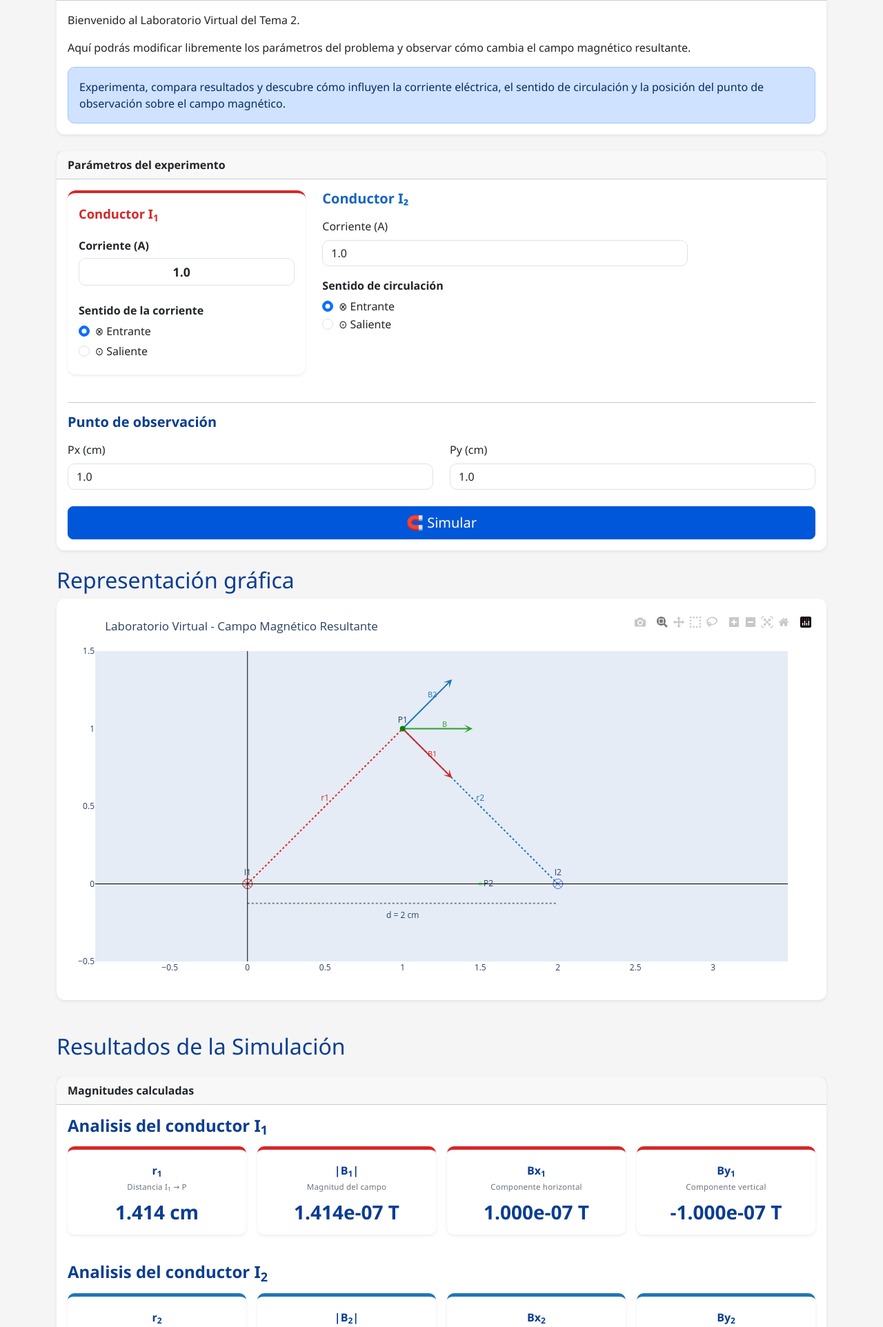
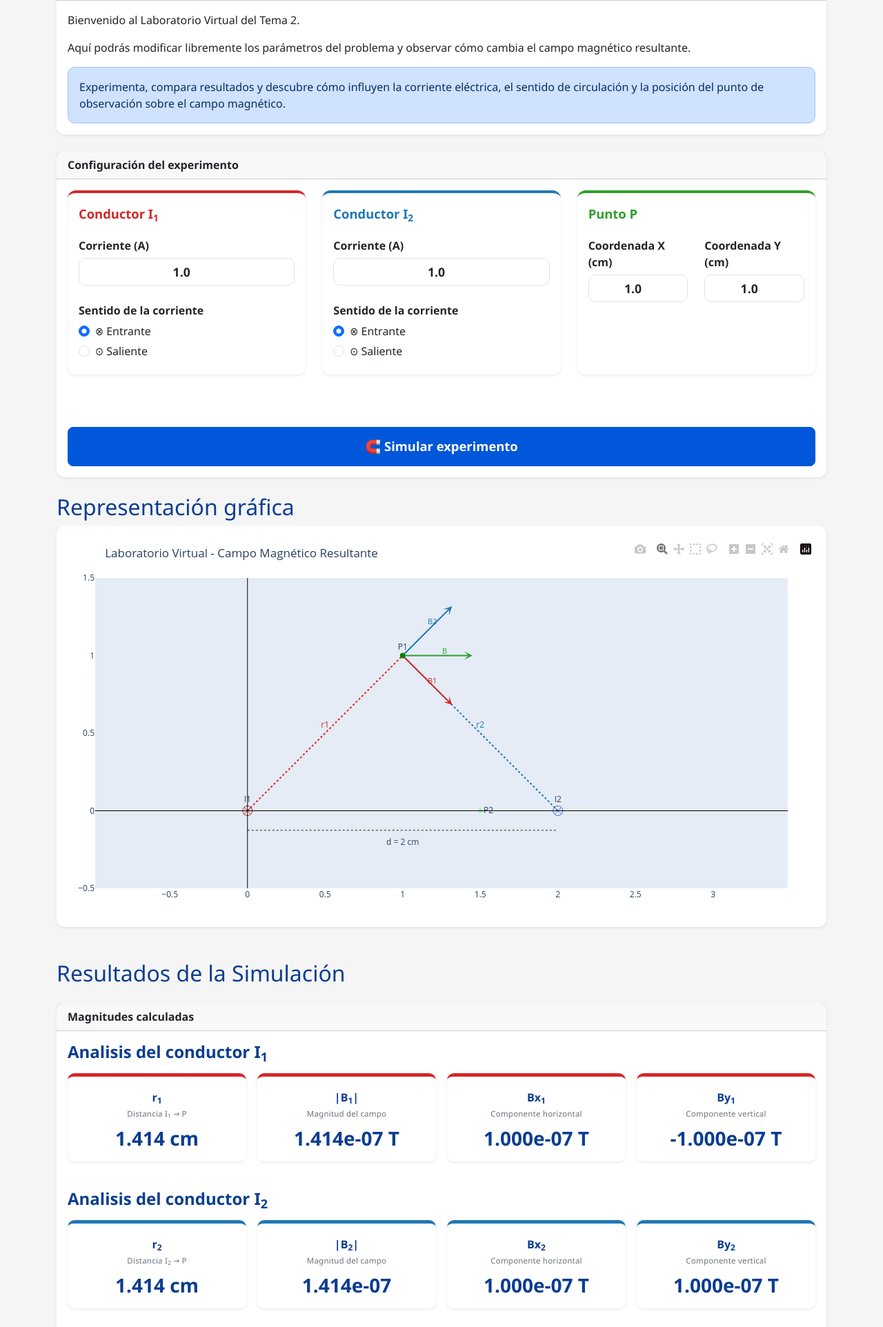
Before and after one commit to jhgakiyama/electromagnetismo-simulator, a Flask app: page /tema2/laboratorio in a window 1280 px wide. Shown: the part 353-2277 px from the top of the page at 69% size. Run offline with Flask 3, Linux system fonts and the light colour scheme; some libraries are stand-ins or nearby versions.

Commit message:
Cambio las card de I2 y punto P

```diff
--- a/app/templates/tema2_laboratorio.html
+++ b/app/templates/tema2_laboratorio.html
@@ -28,9 +28,7 @@
 
 <form method="POST">
 <div class="card shadow-sm mb-4">
-    <div class="card-header fw-bold">
-        Parámetros del experimento
-    </div>
+    <div class="card-header fw-bold">Configuración del experimento</div>
 
     <div class="card-body">
         <div class="row">
@@ -80,99 +78,93 @@
     </div>
 
             <!-- Conductor I2 -->
-            <div class="col-md-6 mb-4">
-                <h5 class="titulo-bloque conductor-i2">Conductor I₂</h5>
-                <label class="form-label">
-                    Corriente (A)
-                </label>
+    <div class="col-lg-4 mb-4">
+        <div class="experiment-card experiment-i2">
+            <div class="card-body">
+                <div class="experiment-title">Conductor I<sub>2</sub></div>
+
+                <div class="mb-4">
+                    <label class="experiment-label">Corriente (A)</label>
 
                     <input
                         class="form-control"
                         type="number"
+                        step="0.1"
                         name="corriente2"
                         value="{{ resultado.parametros.corriente2 }}"
-                    step="0.1"
-                    min="0.1"
-                    max="20"
-                >
+                        required>
+                </div>
 
-                <div class="mt-3">
-                    <label class="form-label parametro-laboratorio">
-                        Sentido de circulación
-                    </label>
+                <div>
+                    <label class="experiment-label">Sentido de la corriente</label>
+                    <div class="form-check">
+                        <input
+                            class="form-check-input"
+                            type="radio"
+                            name="sentido2"
+                            value="entrante"
+                            {% if resultado.parametros.sentido2=="entrante" %}checked{% endif %}>
+
+                        <label class="form-check-label">⊗ Entrante</label>
+                    </div>
 
                     <div class="form-check">
                         <input
                             class="form-check-input"
                             type="radio"
                             name="sentido2"
-                            value="entrante"
-                            {% if resultado.parametros.sentido2 == "entrante" %}
-                                checked
-                            {% endif %}
-                        >
-
-                        <label class="form-check-label corriente-entrante">
-                            ⊗ Entrante
-                        </label>
-                    </div>
-                    <div class="form-check">
-                        <input
-                            class="form-check-input"
-                            type="radio"
-                            name="sentido2"
                             value="saliente"
-                            {% if resultado.parametros.sentido2 == "saliente" %}
-                                checked
-                            {% endif %}
-                        >
-                        <label class="form-check-label corriente-saliente">
-                            ⊙ Saliente
-                        </label>
+                            {% if resultado.parametros.sentido2=="saliente" %}checked{% endif %}>
+                        <label class="form-check-label">⊙ Saliente</label>
                     </div>
                 </div>
             </div>
         </div>
-        <hr>
-        <h5 class="titulo-bloque">Punto de observación</h5>
+    </div>
+
+
+    <div class="col-lg-4 mb-4">
+        <div class="experiment-card experiment-p">
+            <div class="card-body">
+                <div class="experiment-title">Punto P</div>
                 <div class="row">
-            <div class="col-md-6">
-                <label class="form-label">
-                    Px (cm)
-                </label>
+                    <div class="col-md-6 mb-3">
+                        <label class="experiment-label">Coordenada X (cm)</label>
                         <input
                             class="form-control"
                             type="number"
+                            step="0.1"
                             name="px"
                             value="{{ resultado.parametros.px }}"
-                    step="0.1"
-                    min="-5"
-                    max="5"
+                            required
                         >
+                    </div>
 
-            </div>
-            <div class="col-md-6">
-                <label class="form-label">
-                    Py (cm)
-                </label>
+                    <div class="col-md-6 mb-3">
+                        <label class="experiment-label">Coordenada Y (cm)</label>
 
                         <input
                             class="form-control"
                             type="number"
+                            step="0.1"
                             name="py"
                             value="{{ resultado.parametros.py }}"
-                    step="0.1"
-                    min="-5"
-                    max="5"
+                            required
                         >
                     </div>
                 </div>
+            </div>
+        </div>
+    </div>
 
-        <div class="text-center mt-4">
-            <button class="btn btn-primary btn-lg w-100">
-                🧲 Simular
+    <div class="d-grid mt-4">
+        <button type="submit" class="btn btn-primary btn-lg btn-simular">
+            🧲 Simular experimento
         </button>
     </div>
+
+</div>
+
 </div>
 </div>
 </form>
```
Lines whose indentation alone changed are shown as unchanged.
